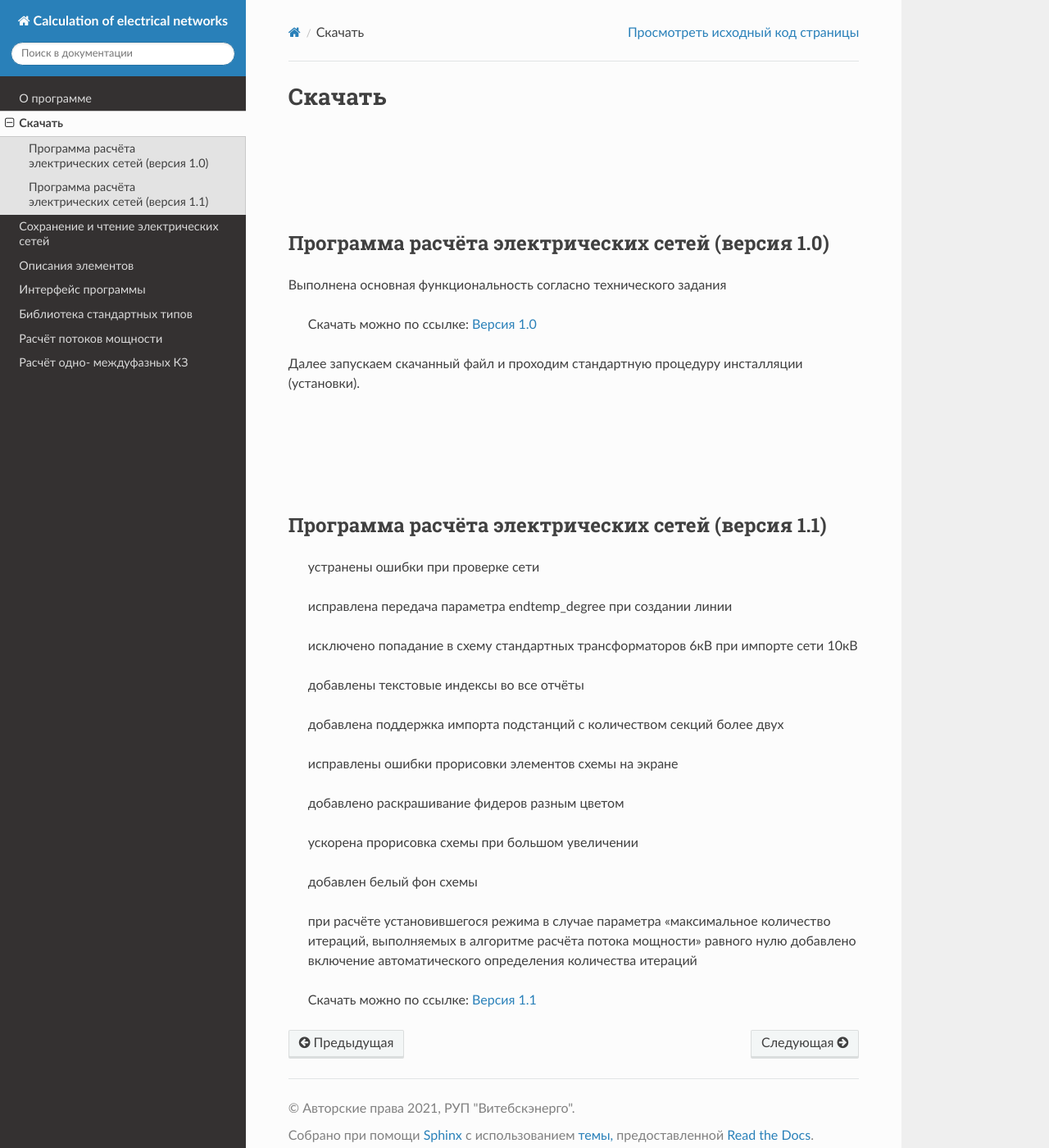
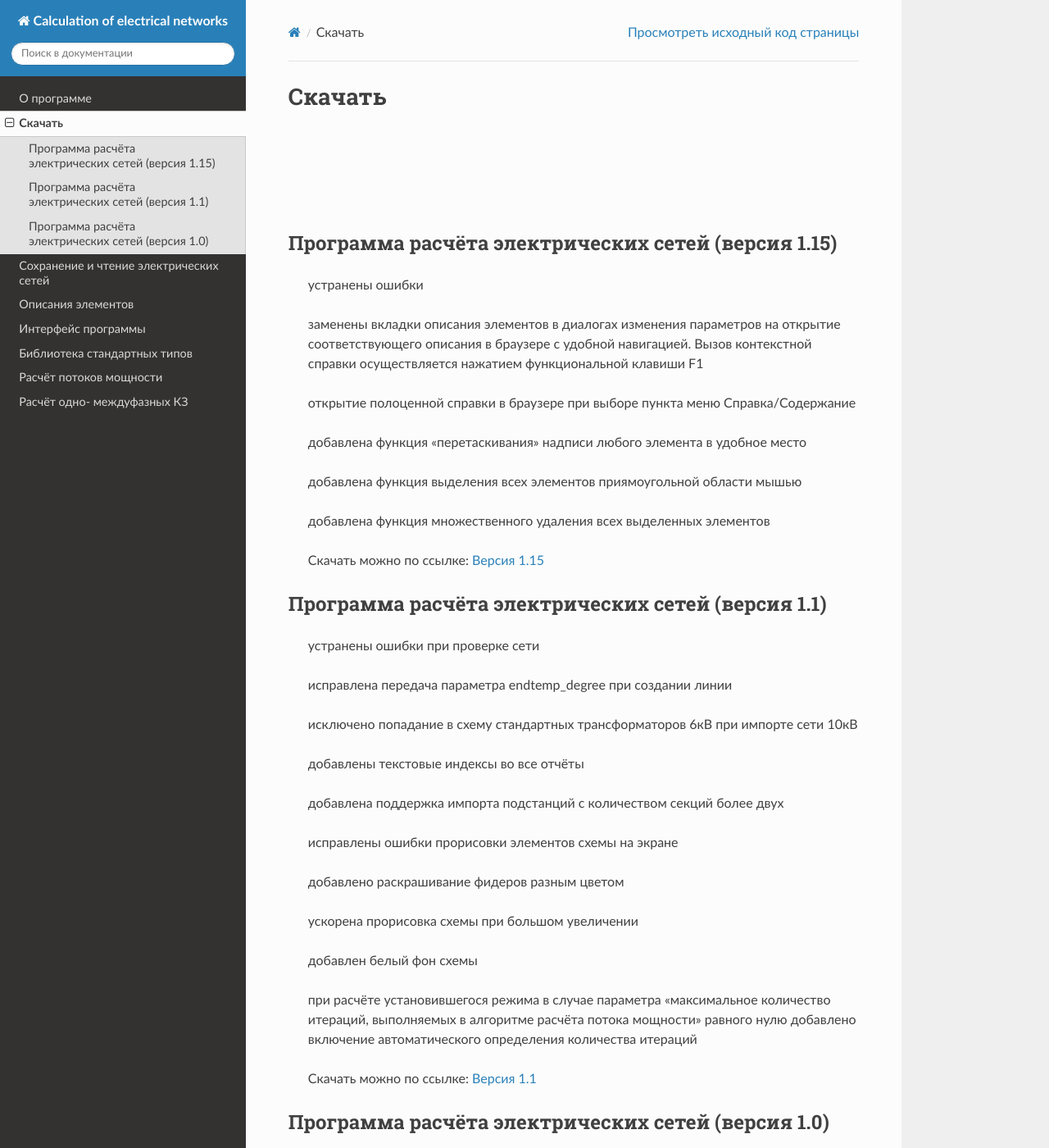
Before and after one commit to vicjan89/doctkz, a Sphinx documentation site: the page built from docs/source/download.rst, in a window 1280 px wide and 1400 px high. Shown: the whole window at 82% size. Built offline with Sphinx 7.4.7 and the Read the Docs theme 2.0.0, drawn with Linux system fonts in a browser that asks for light colours; some of the changed text lies outside the part shown.

Commit message:
Выложена ссылка на версию 1.15

```diff
--- a/docs/source/download.rst
+++ b/docs/source/download.rst
@@ -12,21 +12,25 @@
 |br|
 |br|
 
-Программа расчёта электрических сетей (версия 1.0)
-""""""""""""""""""""""""""""""""""""""""""""""""""
+Программа расчёта электрических сетей (версия 1.15)
+"""""""""""""""""""""""""""""""""""""""""""""""""""
 
-Выполнена основная функциональность согласно технического задания
+    устранены ошибки
 
-    Скачать можно по ссылке: `Версия 1.0`_
+    заменены вкладки описания элементов в диалогах изменения параметров на открытие соответствующего описания в браузере с удобной навигацией.
+    Вызов контекстной справки осуществляется нажатием функциональной клавиши F1
 
-.. _`Версия 1.0`: https://drive.google.com/file/d/17vaRZTILE02kHWzBA4O47F9bYAQb4TNb/view?usp=sharing
+    открытие полоценной справки в браузере при выборе пункта меню Справка/Содержание
 
-Далее запускаем скачанный файл и проходим стандартную процедуру инсталляции (установки).
+    добавлена функция "перетаскивания" надписи любого элемента в удобное место
 
-|br|
-|br|
-|br|
-|br|
+    добавлена функция выделения всех элементов приямоугольной области мышью
+
+    добавлена функция множественного удаления всех выделенных элементов
+
+    Скачать можно по ссылке: `Версия 1.15`_
+
+.. _`Версия 1.15`: https://drive.google.com/file/d/1WuxDmZoz29Twt-5hSwk50jt8pj7RmeQR/view?usp=sharing
 
 Программа расчёта электрических сетей (версия 1.1)
 """"""""""""""""""""""""""""""""""""""""""""""""""
@@ -55,3 +59,20 @@
     Скачать можно по ссылке: `Версия 1.1`_
 
 .. _`Версия 1.1`: https://drive.google.com/file/d/1iSmInOLinBb8wKSIJR21Z8OIAulCetX2/view?usp=sharing
+
+
+Программа расчёта электрических сетей (версия 1.0)
+""""""""""""""""""""""""""""""""""""""""""""""""""
+
+Выполнена основная функциональность согласно технического задания
+
+    Скачать можно по ссылке: `Версия 1.0`_
+
+.. _`Версия 1.0`: https://drive.google.com/file/d/17vaRZTILE02kHWzBA4O47F9bYAQb4TNb/view?usp=sharing
+
+Далее запускаем скачанный файл и проходим стандартную процедуру инсталляции (установки).
+
+|br|
+|br|
+|br|
+|br|
```
